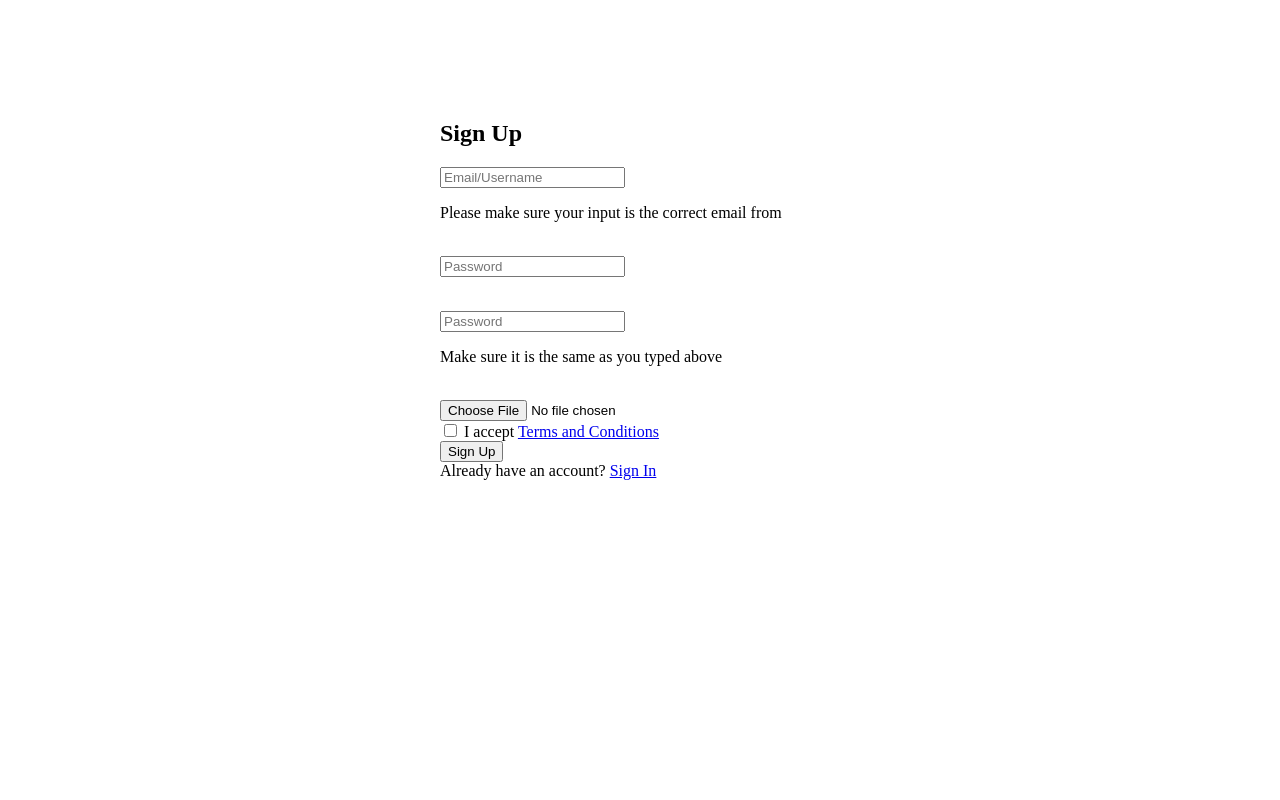
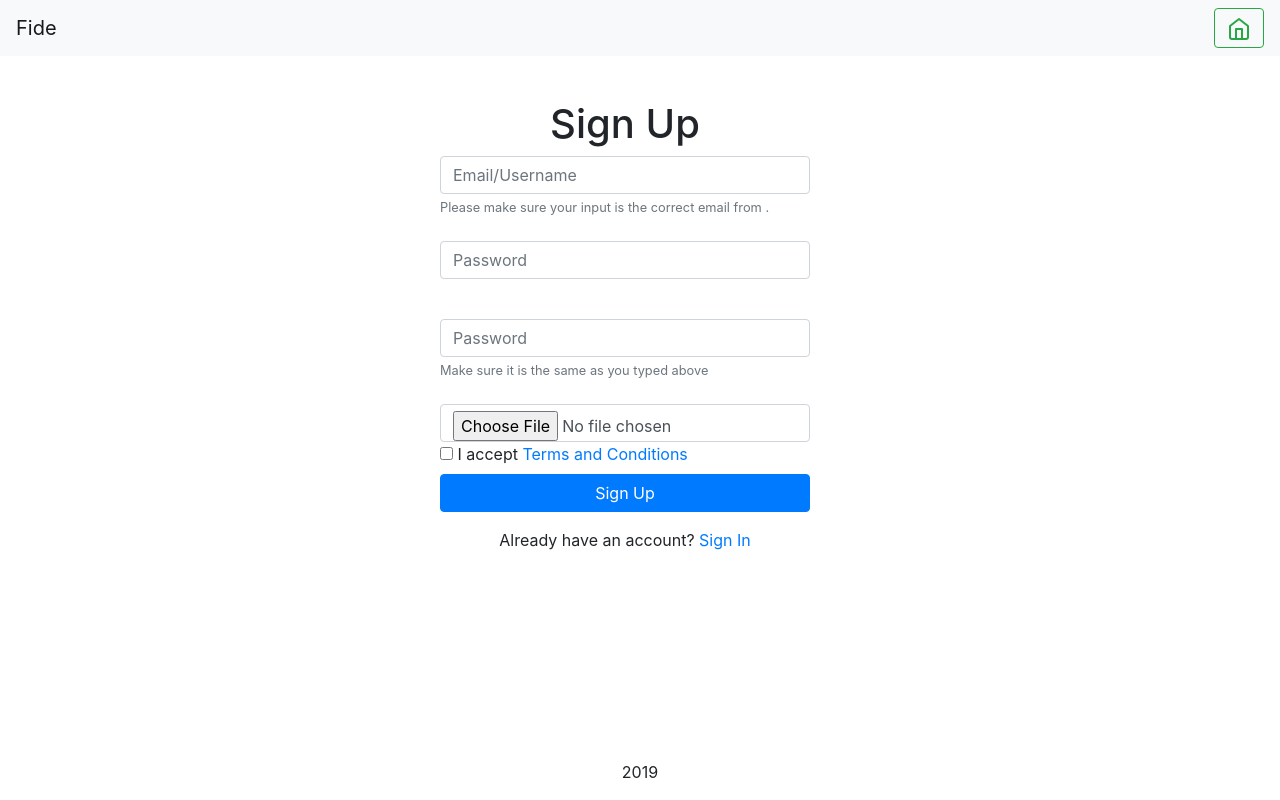
Before and after one commit to pouyapanahandeh/Fide-driver-auth, a Flask app: page /register/ in a window 1280 px wide. Run offline with Flask 2, Linux system fonts and the light colour scheme; some libraries are stand-ins or nearby versions.

Commit message:
register page is done

```diff
--- a/templates/register.html
+++ b/templates/register.html
@@ -1,15 +1,27 @@
 <!DOCTYPE html>
 <html lang="en">
+<!doctype html>
+<html lang="en">
+<head>
+    <!-- Required meta tags -->
+    <meta charset="utf-8">
+    <meta name="viewport" content="width=device-width, initial-scale=1, shrink-to-fit=no">
 
-<head>
-    <meta charset="utf-8">
-    <meta name="viewport" content="width=device-width, initial-scale=1">
-    <meta name="keywords" content="">
-    <meta name="description" content="">
-    <meta name="author" content="">
-    <title></title>
+    <!-- Bootstrap CSS -->
+    <link rel="stylesheet" href="https://stackpath.bootstrapcdn.com/bootstrap/4.4.1/css/bootstrap.min.css" integrity="sha384-Vkoo8x4CGsO3+Hhxv8T/Q5PaXtkKtu6ug5TOeNV6gBiFeWPGFN9MuhOf23Q9Ifjh" crossorigin="anonymous">
+    <style>
+        #sectionOne{
+            position: absolute;
+            top: 50%;
+            left: 50%;
+            margin-right: -50%;
+            transform: translate(-50%, -50%)
+        }
+    </style>
+    <title>Fide Authentication | Sign up</title>
+    <script src="https://unpkg.com/feather-icons"></script>
+    <script src="https://cdn.jsdelivr.net/npm/feather-icons/dist/feather.min.js"></script>
 </head>
-
 <script>
     function sc1() {
         document.getElementById("tt").style.top = (document.documentElement.scrollTop + (document.documentElement.clientHeight - document.getElementById("tt").offsetHeight) / 2) + "px";
@@ -18,8 +30,21 @@
 </script>
 
 <body onload="sc1()">
+<nav class="navbar navbar-expand-lg navbar-light bg-light">
+    <a class="navbar-brand" href="#">Fide</a>
+    <button class="navbar-toggler" type="button" data-toggle="collapse" data-target="#navbarSupportedContent" aria-controls="navbarSupportedContent" aria-expanded="false" aria-label="Toggle navigation">
+        <span class="navbar-toggler-icon"></span>
+    </button>
 
-
+    <div class="collapse navbar-collapse" id="navbarSupportedContent">
+        <ul class="navbar-nav mr-auto"></ul>
+        <form class="form-inline my-2 my-lg-0">
+            <a class="btn btn-outline-success my-2 my-sm-0" href="login.html">
+                <i data-feather="home"></i>
+            </a>
+        </form>
+    </div>
+</nav>
 <div id="tt" style='width:400px;height:600px;position:absolute;'>
 <!--Start login Section-->
 <section class="login-section">
@@ -44,7 +69,7 @@
                                                            maxLength="50" value=""
                                                            onblur="__changeUserName('email');"
                                                            placeholder="Email/Username">
-                                                    <p>Please make sure your input is the correct email from </p>
+                                                        <small id="emailHelp" class="form-text text-muted">Please make sure your input is the correct email from .</small>
                                                 <br/>
                                                 </div>
                                                 </span>
@@ -78,7 +103,7 @@
                                                        value=""
                                                        onblur="checkPwd1(this.value);"
                                                        placeholder="Password"/>
-                                            <p>Make sure it is the same as you typed above</p >
+                                                <small id="emailHelp" class="form-text text-muted">Make sure it is the same as you typed above</small>
                                             <br/>
                                             </div>
                                             </span>
@@ -109,7 +134,7 @@
                                         <div id="div_submit" class="div_submit">
                                             <div class="form-group text-center">
                                                 Already have an account?
-                                                <a href="/login">Sign In </a>
+                                                <a href="login.html">Sign In </a>
                                             </div>
                                          </div>
                                         </div>
@@ -128,5 +153,26 @@
     </div>
 </section>
 </div>
+<div class="fixed-bottom">
+    <div class="container">
+        <div align="center">
+            <p id="dateAndTime"></p>
+        </div>
+    </div>
+</div>
+<!-- Optional JavaScript -->
+<!-- jQuery first, then Popper.js, then Bootstrap JS -->
+<script src="https://code.jquery.com/jquery-3.4.1.slim.min.js" integrity="sha384-J6qa4849blE2+poT4WnyKhv5vZF5SrPo0iEjwBvKU7imGFAV0wwj1yYfoRSJoZ+n" crossorigin="anonymous"></script>
+<script src="https://cdn.jsdelivr.net/npm/popper.js@1.16.0/dist/umd/popper.min.js" integrity="sha384-Q6E9RHvbIyZFJoft+2mJbHaEWldlvI9IOYy5n3zV9zzTtmI3UksdQRVvoxMfooAo" crossorigin="anonymous"></script>
+<script src="https://stackpath.bootstrapcdn.com/bootstrap/4.4.1/js/bootstrap.min.js" integrity="sha384-wfSDF2E50Y2D1uUdj0O3uMBJnjuUD4Ih7YwaYd1iqfktj0Uod8GCExl3Og8ifwB6" crossorigin="anonymous"></script>
+
+<script>
+    feather.replace()
+</script>
+<script>
+    var d = new Date();
+    document.getElementById("dateAndTime").innerHTML = d.getFullYear();
+</script>
+
 </body>
 </html>
```
